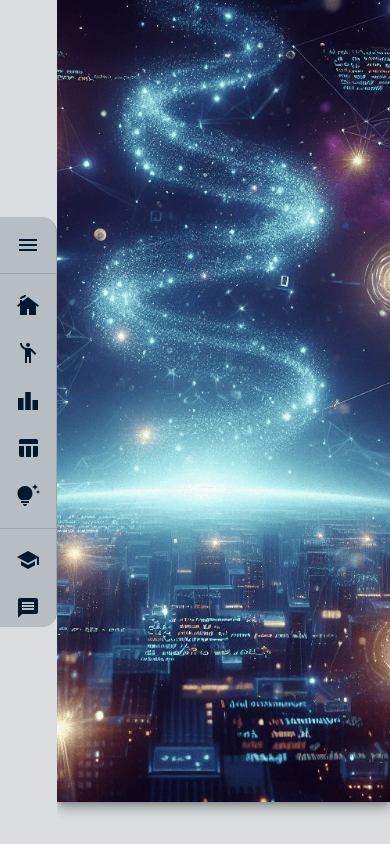
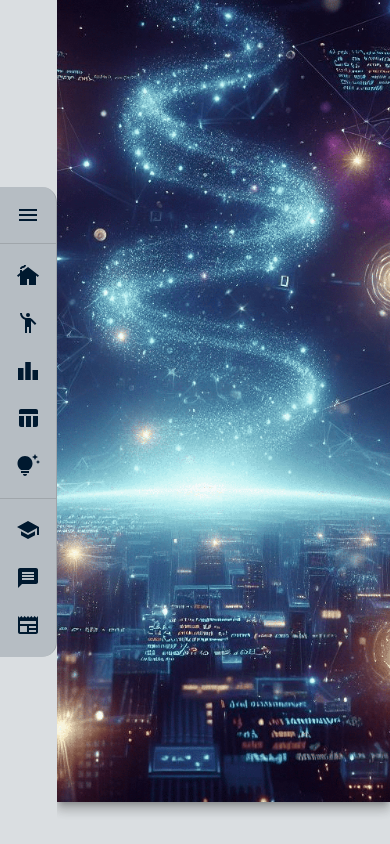
Before and after one commit to mrbraiant/new-portfolio, a Next.js app: page / in a window 390 px wide. Shown: the top 844 px of the page. Built offline with nearby package versions, Linux system fonts and the light colour scheme; a web font is replaced by a local one.

Commit message:
fix: mobile sidebar fixed

```diff
--- a/src/app/components/drawer/index.tsx
+++ b/src/app/components/drawer/index.tsx
@@ -126,7 +126,7 @@ export const MiniDrawer = () => {
           PaperProps={{
             sx: {
               background: '#B6BDC3',
-              height: '410px',
+              height: 'fit-content',
               width: '50px',
               top: '50%',
               left: 0,
--- a/src/pages/index.tsx
+++ b/src/pages/index.tsx
@@ -1,4 +1,3 @@
-// import Image from "next/image";
 // import styles from "./page.module.css";
 
 import { MiniDrawer } from '@components/drawer';
```
